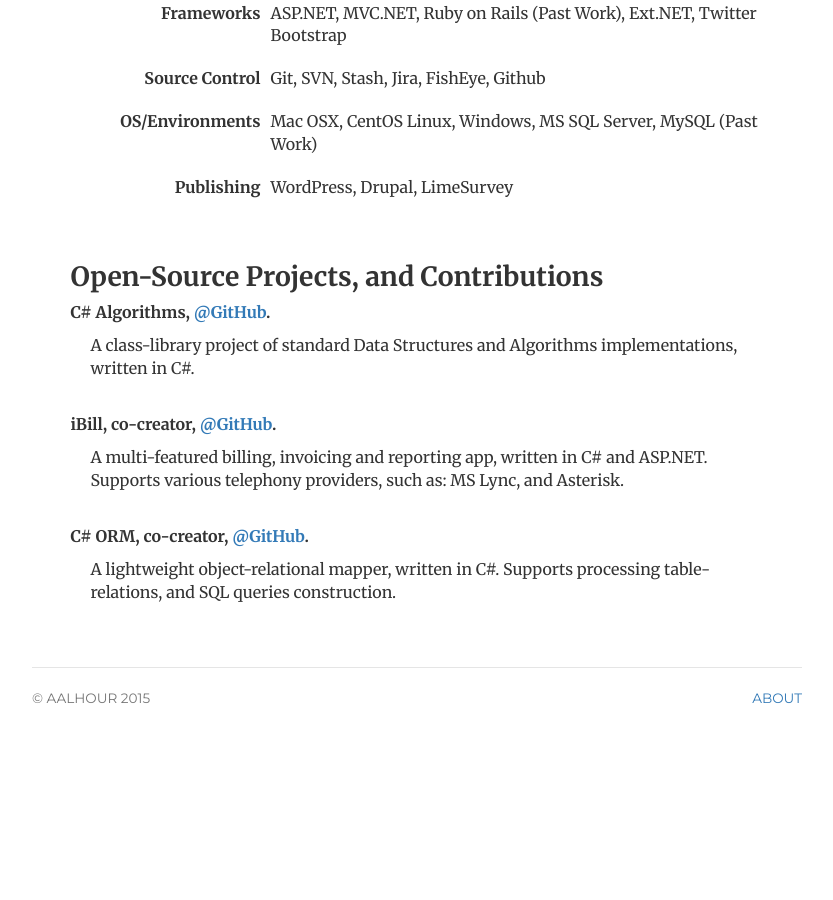
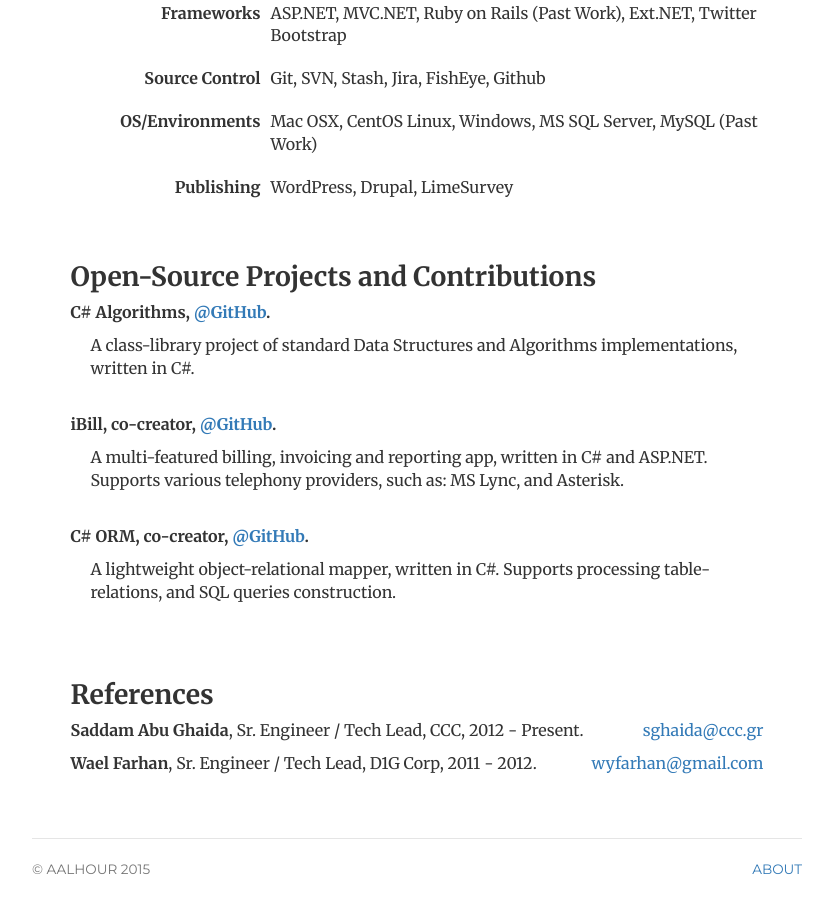
Before and after one commit to aalhour/aalhour.github.io, a Jekyll site: the page built from cv/index.html, in a window 1280 px wide and 900 px high, scrolled down 1384 px. Shown: the whole window, without its empty margins (223-1056 px from the left). Built offline with Jekyll 4.4.1, drawn with Linux system fonts in a browser that asks for light colours; before the commit the page ends 2144 px from its top, so only the background shows below that.

Commit message:
Added two references to my cv.

```diff
--- a/cv/index.html
+++ b/cv/index.html
@@ -119,7 +119,7 @@
 	<br />
 
 	<!-- OPEN SOURCE -->
-	<h2>Open-Source Projects, and Contributions</h2>
+	<h2>Open-Source Projects and Contributions</h2>
 
 	{% for item in site.data.projects %}
 		<p class=""><strong><span>{{ item.title }}{% if item.subtitle != null and item.subtitle != "" %},&nbsp;{{ item.subtitle }}{% endif %}</span>,&nbsp;<a target="_blank" href="{{ item.link }}">{{ item.linktitle }}</a>.</strong></p>
@@ -127,4 +127,13 @@
 
 		<br/>
 	{% endfor %}
+
+	<br />
+	<!-- REFERENCES -->
+	<h2>References</h2>
+
+	<p><strong>Saddam Abu Ghaida</strong>, Sr. Engineer / Tech Lead, CCC, 2012 - Present.<a class="pull-right" target="_blank" href="mailto:sghaida@ccc.gr">sghaida@ccc.gr</a></p>
+
+	<p><strong>Wael Farhan</strong>, Sr. Engineer / Tech Lead, D1G Corp, 2011 - 2012.<a class="pull-right" target="_blank" href="mailto:wyfarhan@gmail.com">wyfarhan@gmail.com</a></p>
+	<br/>
 </div>
```
Also changed, not shown: 1 other file.
